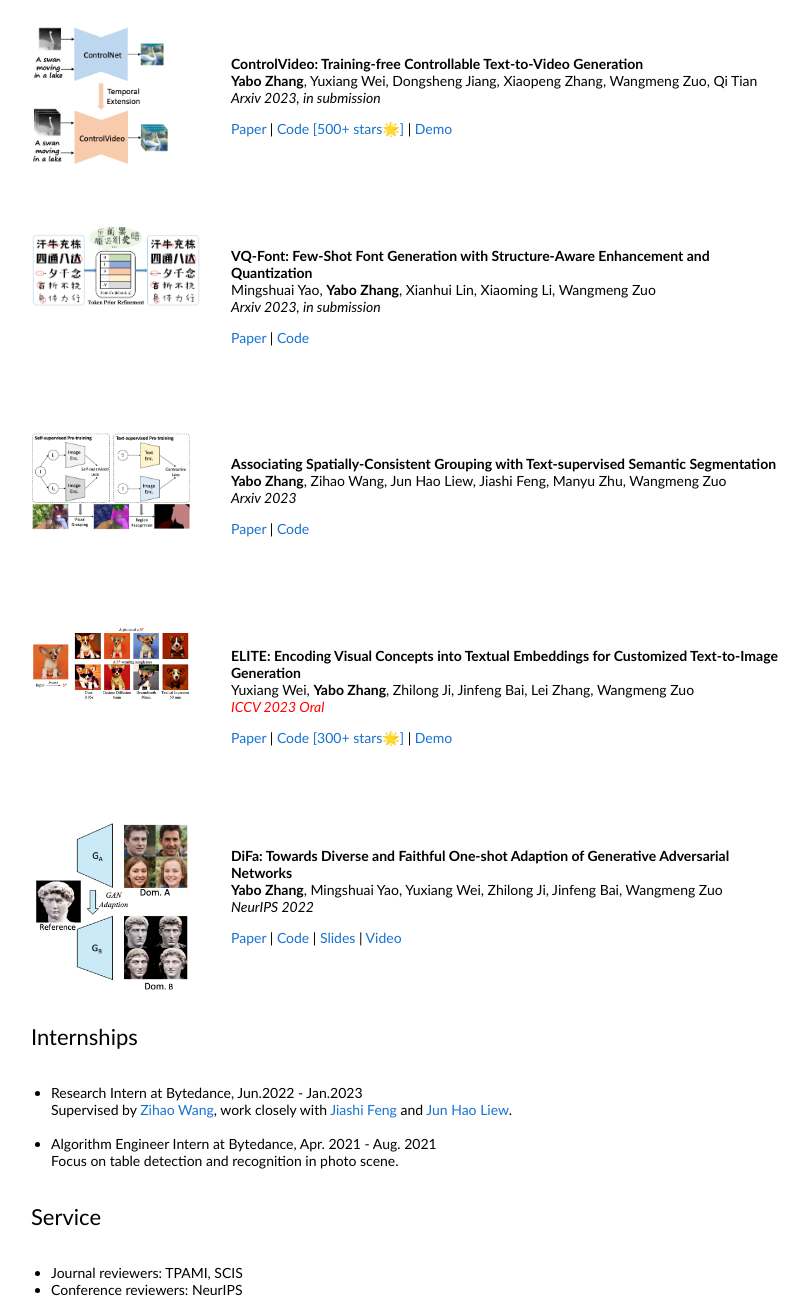
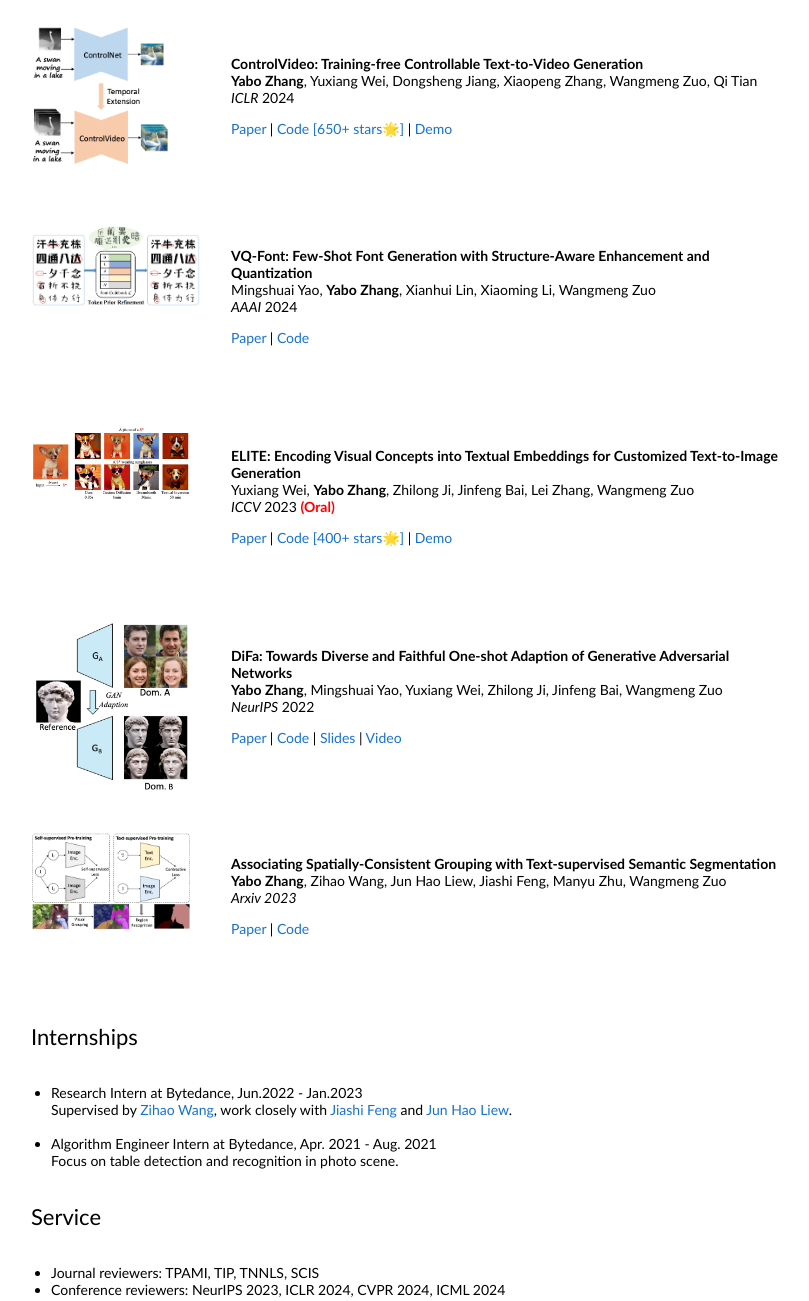
Before and after one commit to YBYBZhang/YBYBZhang.github.io, a plain HTML site: page index.html in a window 1280 px wide. Shown: the part 383-1684 px from the top of the page, without its empty margins (229-1038 px from the left). Drawn offline with Linux system fonts and the light colour scheme.

Commit message:
update controlvideo

```diff
--- a/index.html
+++ b/index.html
@@ -22,7 +22,7 @@
               <p style="text-align:center">
                 <name>Yabo Zhang (张亚博)</name>
               </p>
-              <p>I will be a doctoral student in Fall 2023, supervised by Prof. <a href="https://scholar.google.com/citations?hl=en&user=rUOpCEYAAAAJ&view_op=list_works"> Wangmeng Zuo</a> at <a href="http://www.hit.edu.cn/">Harbin Institute of Technology</a>.
+              <p>I am a first-year PhD student supervised by Prof. <a href="https://scholar.google.com/citations?hl=en&user=rUOpCEYAAAAJ&view_op=list_works"> Wangmeng Zuo</a> at <a href="http://www.hit.edu.cn/">Harbin Institute of Technology</a>.
               Prior it, I obtained bachelor and master degrees in computer science at the same university in 2021 and 2023, respectively.
               </p>
               <p>My research interests focus on image/video synthesis, especially in efficient learning of large-scale generative models.</p>
@@ -62,10 +62,10 @@
               <br>
               <strong>Yabo Zhang</strong>, Yuxiang Wei, Dongsheng Jiang, Xiaopeng Zhang, Wangmeng Zuo, Qi Tian
               <br>
-              <em>Arxiv 2023, in submission</em>
+              <em>ICLR</em> 2024
               <p>
                 <a href="https://arxiv.org/abs/2305.13077">Paper</a> |
-                <a href="https://github.com/YBYBZhang/ControlVideo">Code [500+ stars🌟]</a> |
+                <a href="https://github.com/YBYBZhang/ControlVideo">Code [650+ stars🌟]</a> |
                 <a href="https://huggingface.co/spaces/Yabo/ControlVideo">Demo</a>
               </p>
             </td>
@@ -85,10 +85,55 @@
               <br>
               Mingshuai Yao, <strong>Yabo Zhang</strong>, Xianhui Lin, Xiaoming Li, Wangmeng Zuo
               <br>
-              <em>Arxiv 2023, in submission</em>
+              <em>AAAI</em> 2024
               <p>
                 <a href="https://arxiv.org/pdf/2308.13999">Paper</a> |
                 <a href="https://github.com/Yaomingshuai/VQ-Font">Code</a>
+              </p>
+            </td>
+          </tr>
+        </tbody></table>
+
+        <table style="width:100%;border:0px;border-spacing:0px;border-collapse:separate;margin-right:auto;margin-left:auto;"><tbody>
+          <tr>
+            <td style="padding:20px;width:25%;vertical-align:middle">
+              <div class="one">
+                <img src='images/Elite.png' width="160">
+              </div>
+            </td>
+            <td style="padding:20px;width:75%;vertical-align:middle">
+                <papertitle>ELITE: Encoding Visual Concepts into Textual Embeddings for Customized Text-to-Image Generation</papertitle>
+              <br>
+              Yuxiang Wei, <strong>Yabo Zhang</strong>, Zhilong Ji, Jinfeng Bai, Lei Zhang, Wangmeng Zuo
+              <br>
+              <em>ICCV</em> 2023 <span style="color: red;"><strong>(Oral)</strong></span>
+              <p>
+                <a href="https://arxiv.org/abs/2302.13848">Paper</a> |
+                <a href="https://github.com/csyxwei/ELITE">Code [400+ stars🌟]</a> |
+                <a href="https://huggingface.co/spaces/ELITE-library/ELITE">Demo</a>
+              </p>
+            </td>
+          </tr>
+        </tbody></table>
+
+        <table style="width:100%;border:0px;border-spacing:0px;border-collapse:separate;margin-right:auto;margin-left:auto;"><tbody>
+          <tr>
+            <td style="padding:20px;width:25%;vertical-align:middle">
+              <div class="one">
+                <img src='images/DiFa.png' width="160">
+              </div>
+            </td>
+            <td style="padding:20px;width:75%;vertical-align:middle">
+                <papertitle>DiFa: Towards Diverse and Faithful One-shot Adaption of Generative Adversarial Networks</papertitle>
+              <br>
+              <strong>Yabo Zhang</strong>, Mingshuai Yao, Yuxiang Wei, Zhilong Ji, Jinfeng Bai, Wangmeng Zuo
+              <br>
+              <em>NeurIPS</em> 2022
+              <p>
+                <a href="https://arxiv.org/abs/2207.08736">Paper</a> |
+                <a href="https://github.com/YBYBZhang/DiFa">Code</a> |
+                <a href="https://nips.cc/media/neurips-2022/Slides/54572.pdf">Slides</a> |
+                <a href="https://recorder-v3.slideslive.com/?share=72234&s=9695aa5e-947a-4768-95e0-d1222e296669">Video</a>
               </p>
             </td>
           </tr>
@@ -111,51 +156,6 @@
               <p>
                 <a href="https://arxiv.org/abs/2304.01114">Paper</a> |
                 <a href="https://ybybzhang.github.io/">Code</a>
-              </p>
-            </td>
-          </tr>
-        </tbody></table>
-
-        <table style="width:100%;border:0px;border-spacing:0px;border-collapse:separate;margin-right:auto;margin-left:auto;"><tbody>
-          <tr>
-            <td style="padding:20px;width:25%;vertical-align:middle">
-              <div class="one">
-                <img src='images/Elite.png' width="160">
-              </div>
-            </td>
-            <td style="padding:20px;width:75%;vertical-align:middle">
-                <papertitle>ELITE: Encoding Visual Concepts into Textual Embeddings for Customized Text-to-Image Generation</papertitle>
-              <br>
-              Yuxiang Wei, <strong>Yabo Zhang</strong>, Zhilong Ji, Jinfeng Bai, Lei Zhang, Wangmeng Zuo
-              <br>
-              <span style="color: red;"><em>ICCV 2023 Oral</em></span>
-              <p>
-                <a href="https://arxiv.org/abs/2302.13848">Paper</a> |
-                <a href="https://github.com/csyxwei/ELITE">Code [300+ stars🌟]</a> |
-                <a href="https://huggingface.co/spaces/ELITE-library/ELITE">Demo</a>
-              </p>
-            </td>
-          </tr>
-        </tbody></table>
-
-        <table style="width:100%;border:0px;border-spacing:0px;border-collapse:separate;margin-right:auto;margin-left:auto;"><tbody>
-          <tr>
-            <td style="padding:20px;width:25%;vertical-align:middle">
-              <div class="one">
-                <img src='images/DiFa.png' width="160">
-              </div>
-            </td>
-            <td style="padding:20px;width:75%;vertical-align:middle">
-                <papertitle>DiFa: Towards Diverse and Faithful One-shot Adaption of Generative Adversarial Networks</papertitle>
-              <br>
-              <strong>Yabo Zhang</strong>, Mingshuai Yao, Yuxiang Wei, Zhilong Ji, Jinfeng Bai, Wangmeng Zuo
-              <br>
-              <em>NeurIPS 2022</em>
-              <p>
-                <a href="https://arxiv.org/abs/2207.08736">Paper</a> |
-                <a href="https://github.com/YBYBZhang/DiFa">Code</a> |
-                <a href="https://nips.cc/media/neurips-2022/Slides/54572.pdf">Slides</a> |
-                <a href="https://recorder-v3.slideslive.com/?share=72234&s=9695aa5e-947a-4768-95e0-d1222e296669">Video</a>
               </p>
             </td>
           </tr>
@@ -195,10 +195,10 @@
       </tbody></table>
       <ul>
         <li>
-          Journal reviewers: TPAMI, SCIS
+          Journal reviewers: TPAMI, TIP, TNNLS, SCIS
         </li>
         <li>
-          Conference reviewers: NeurIPS
+          Conference reviewers: NeurIPS 2023, ICLR 2024, CVPR 2024, ICML 2024
         </li>
       </ul>
 
@@ -212,11 +212,11 @@
 
 			<ul>
         <li>
-          China National Scholarship
+          China National Scholarship (2022)
         </li>
         <br>
         <li>
-          Excellent Graduate at Harbin Institute of Technology
+          Excellent Graduate at Harbin Institute of Technology (2021, 2023)
         </li>
         <br>
         <li>
```
